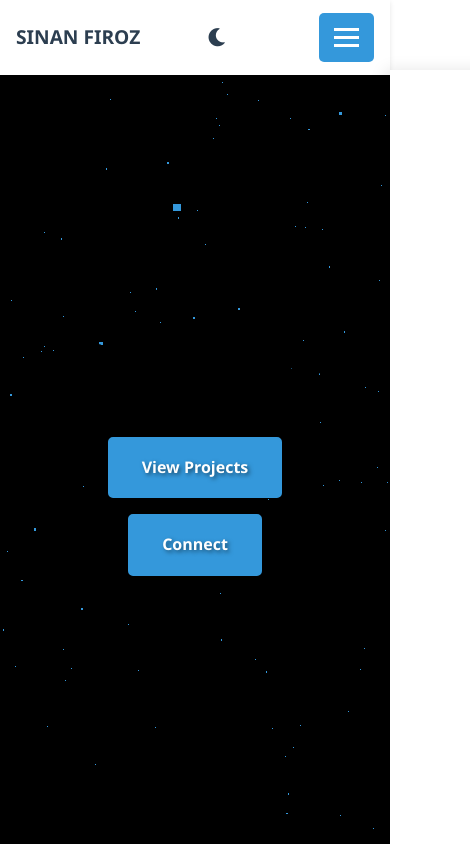
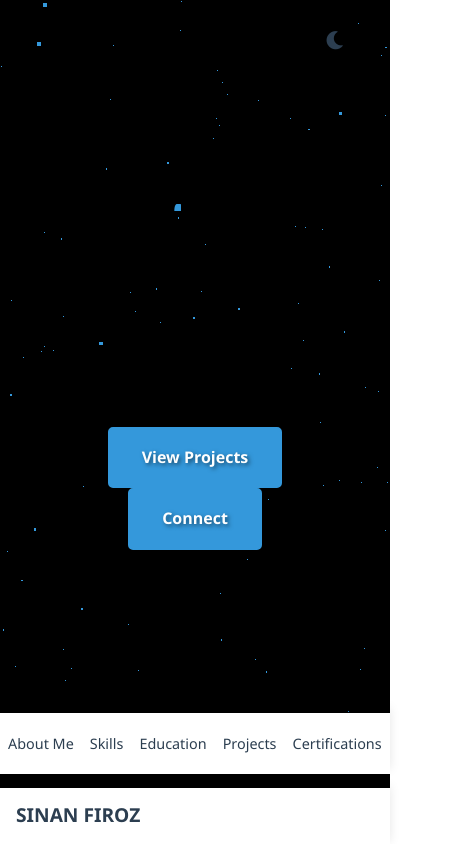
Before and after one commit to SINANFIROZ/sinanfiroz.github.io, a plain HTML site: page index.html in a window 390 px wide. Shown: the top 844 px of the page, 470 px wide, since content can reach past the window. Drawn offline with nearby package versions, Linux system fonts and the light colour scheme; animation ran at ten frames a second.

Commit message:
Update styles.css

```diff
--- a/styles.css
+++ b/styles.css
@@ -47,11 +47,14 @@ body {
 
 /* Theme toggle */
 .theme-toggle {
-    margin-left: 1rem;
     cursor: pointer;
     font-size: 1.3rem;
     color: var(--heading-color);
     transition: var(--transition);
+    margin-left: 1rem;
+    padding: 8px;
+    border-radius: 50%;
+    z-index: 1001;
 }
 
 .theme-toggle:hover {
@@ -79,15 +82,18 @@ body {
     font-weight: bold;
     color: var(--heading-color);
     transition: var(--transition);
+    text-decoration: none;
 }
 
 .nav-links {
     display: flex;
     list-style: none;
+    justify-content: center;
+    flex-wrap: wrap;
 }
 
 .nav-links li {
-    margin-left: 2rem;
+    margin: 0 1rem;
 }
 
 .nav-links a {
@@ -95,6 +101,8 @@ body {
     color: var(--heading-color);
     font-weight: 500;
     transition: var(--transition);
+    display: block;
+    padding: 0.5rem 0;
 }
 
 .nav-links a:hover {
@@ -713,48 +721,6 @@ footer {
     transition: var(--transition);
 }
 
-/* Mobile Navigation */
-.burger {
-    display: none;
-    cursor: pointer;
-    z-index: 1001;
-    background-color: var(--primary-color);
-    padding: 10px;
-    border-radius: 5px;
-}
-
-.burger div {
-    width: 25px;
-    height: 3px;
-    background-color: white; /* Always white for better visibility */
-    margin: 5px;
-    transition: all 0.3s ease;
-}
-
-.burger.toggle .line1 {
-    transform: rotate(-45deg) translate(-5px, 6px);
-}
-
-.burger.toggle .line2 {
-    opacity: 0;
-}
-
-.burger.toggle .line3 {
-    transform: rotate(45deg) translate(-5px, -6px);
-}
-
-/* Animation for navigation links */
-@keyframes navLinkFade {
-    from {
-        opacity: 0;
-        transform: translateX(50px);
-    }
-    to {
-        opacity: 1;
-        transform: translateX(0);
-    }
-}
-
 /* Media Queries */
 @media screen and (max-width: 1200px) {
     .certifications-content {
@@ -795,150 +761,63 @@ footer {
 }
 
 @media screen and (max-width: 768px) {
-    /* General spacing */
-    .section, .about, .skills-section, .education, .projects, .certifications, .contact {
-        padding: 1rem 5%;
+    /* Navigation for mobile */
+    .navbar {
+        position: fixed;
+        bottom: 0;
+        top: auto;
+        width: 100%;
+        padding: 0.5rem 1rem;
+        box-shadow: 0 -2px 10px rgba(0, 0, 0, 0.1);
     }
 
-    section h2 {
-        font-size: 1.8rem;
-        margin-bottom: 2rem;
-    }
-
-    /* Navigation */
     .nav-links {
         position: fixed;
-        right: -100%;
-        top: 70px;
-        height: calc(100vh - 70px);
+        bottom: 70px;
+        left: 0;
+        width: 100%;
         background-color: var(--bg-color);
-        flex-direction: column;
-        width: 100%;
-        text-align: center;
-        transition: right 0.5s ease;
-        z-index: 999;
-        padding-top: 20px;
-        box-shadow: -5px 0 15px rgba(0, 0, 0, 0.1);
-    }
-
-    .nav-links.active {
-        right: 0;
+        box-shadow: 0 -5px 10px rgba(0, 0, 0, 0.1);
+        padding: 0.5rem 0;
+        display: flex;
+        justify-content: space-around;
+        flex-wrap: nowrap;
+        overflow-x: auto;
     }
 
     .nav-links li {
-        margin: 2rem 0;
-        opacity: 0;
+        margin: 0;
+        flex: 1;
+        text-align: center;
+        white-space: nowrap;
     }
 
-    .nav-links li a {
-        font-size: 1.2rem;
-        display: block;
-        padding: 10px;
+    .nav-links a {
+        padding: 0.7rem 0.5rem;
+        font-size: 0.9rem;
     }
 
-    .nav-links.active li {
-        animation: navLinkFade 0.5s ease forwards;
+    /* Adjust hero section to account for bottom nav */
+    .hero {
+        padding-bottom: 120px;
     }
 
-    /* Adjust animation delay for each link */
-    .nav-links.active li:nth-child(1) { animation-delay: 0.1s; }
-    .nav-links.active li:nth-child(2) { animation-delay: 0.2s; }
-    .nav-links.active li:nth-child(3) { animation-delay: 0.3s; }
-    .nav-links.active li:nth-child(4) { animation-delay: 0.4s; }
-    .nav-links.active li:nth-child(5) { animation-delay: 0.5s; }
-    .nav-links.active li:nth-child(6) { animation-delay: 0.6s; }
-
-    /* Show burger on mobile */
-    .burger {
-        display: block;
-        position: relative;
-        margin-left: 20px;
-    }
-
-    /* Navbar layout for mobile */
-    .navbar {
-        display: flex;
-        justify-content: space-between;
-        align-items: center;
-        padding: 1rem 5%;
-    }
-
-    /* Position theme toggle next to burger */
+    /* Move theme toggle to top right */
     .theme-toggle {
-        margin-right: 20px;
+        position: fixed;
+        top: 1rem;
+        right: 1rem;
         z-index: 1001;
     }
 
-    /* Ensure the burger and theme toggle are visible */
-    .theme-toggle, .burger {
-        display: block !important;
+    /* Add padding to sections to account for bottom nav */
+    .section, .about, .skills-section, .education, .projects, .certifications, .contact {
+        padding-bottom: 100px !important;
     }
 
-    /* Add a bottom border to show active menu */
-    .navbar.scrolled {
-        box-shadow: 0 5px 10px rgba(0, 0, 0, 0.1);
-    }
-
-    /* Hero section */
-    .hero-content h1 {
-        font-size: 2rem;
-    }
-
-    .hero-name {
-        font-size: 0.9rem !important;
-        margin-bottom: 1.5rem;
-    }
-
-    .hero-buttons {
-        display: flex;
-        flex-direction: column;
-        align-items: center;
-        gap: 1rem;
-    }
-
-    .hero-buttons .cta-button {
-        margin: 0;
-    }
-
-    /* About section */
-    .about-grid {
-        grid-template-columns: 1fr;
-    }
-
-    .about-image {
-        max-width: 250px;
-        margin: 0 auto 2rem;
-    }
-
-    .about-text {
-        padding-right: 0;
-        text-align: center;
-    }
-
-    /* Skills section */
-    .skills-content {
-        grid-template-columns: 1fr;
-        gap: 2rem;
-    }
-
-    .skill-item ul {
-        grid-template-columns: repeat(2, 1fr);
-    }
-
-    /* Education section */
-    .education-content {
-        grid-template-columns: 1fr;
-        gap: 2rem;
-    }
-
-    /* Contact section */
-    .contact-buttons {
-        flex-direction: column;
-    }
-
-    /* Certifications */
-    .certification-item h3 {
-        font-size: 1rem;
+    /* Add padding to footer for bottom nav */
+    footer {
+        margin-bottom: 70px;
     }
 }
 
@@ -1060,10 +939,6 @@ footer {
     color: var(--heading-color);
 }
 
-.dark-theme .burger div {
-    background-color: var(--heading-color);
-}
-
 .dark-theme .about-text p,
 .dark-theme .contact-info p,
 .dark-theme .project-card p {
@@ -1093,13 +968,9 @@ footer {
     color: var(--secondary-color);
 }
 
-/* Debug - outline for theme toggle */
-.theme-toggle {
-    margin-left: 1rem;
-    cursor: pointer;
-    font-size: 1.3rem;
-    color: var(--heading-color);
-    transition: transform 0.3s ease, color 0.3s ease;
-    padding: 8px;
-    border-radius: 50%;
+/* Media Queries */
+@media screen and (max-width: 768px) {
+    .theme-toggle {
+        margin-right: 20px;
+    }
 }
```
